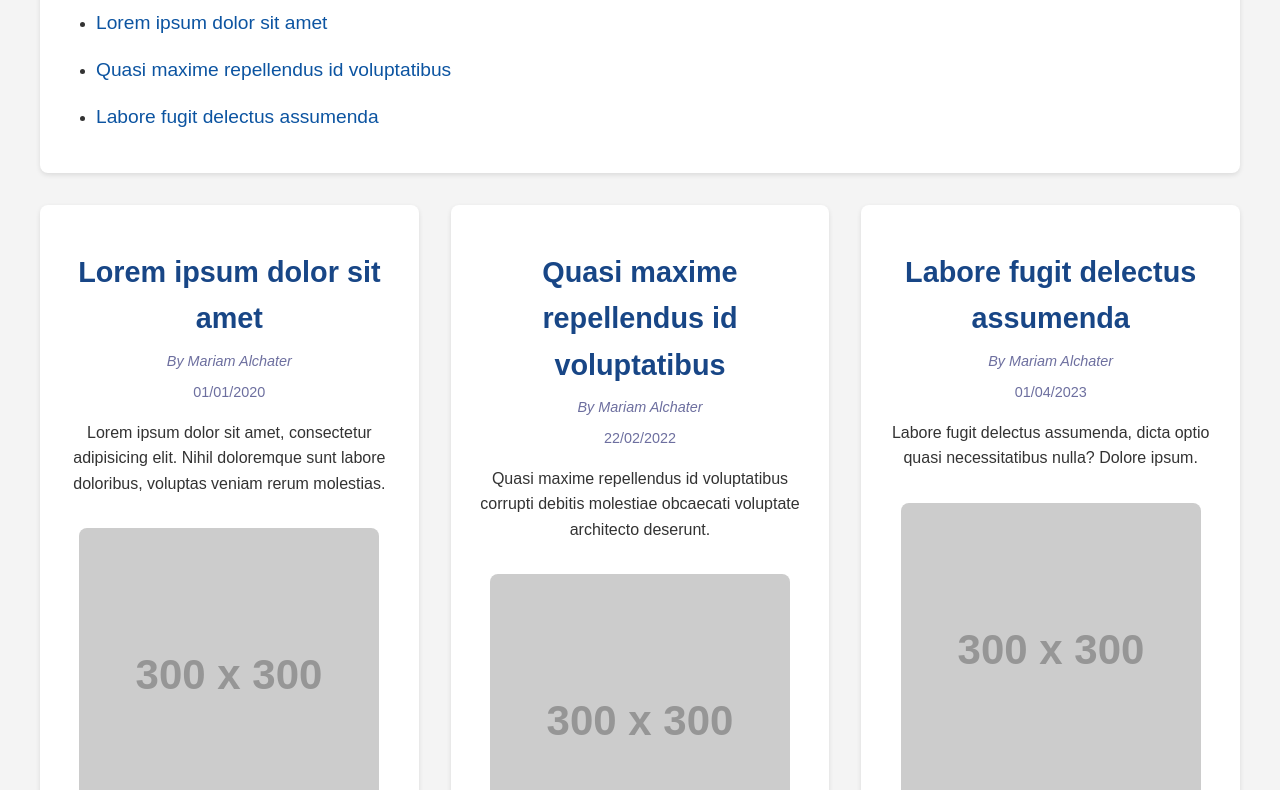
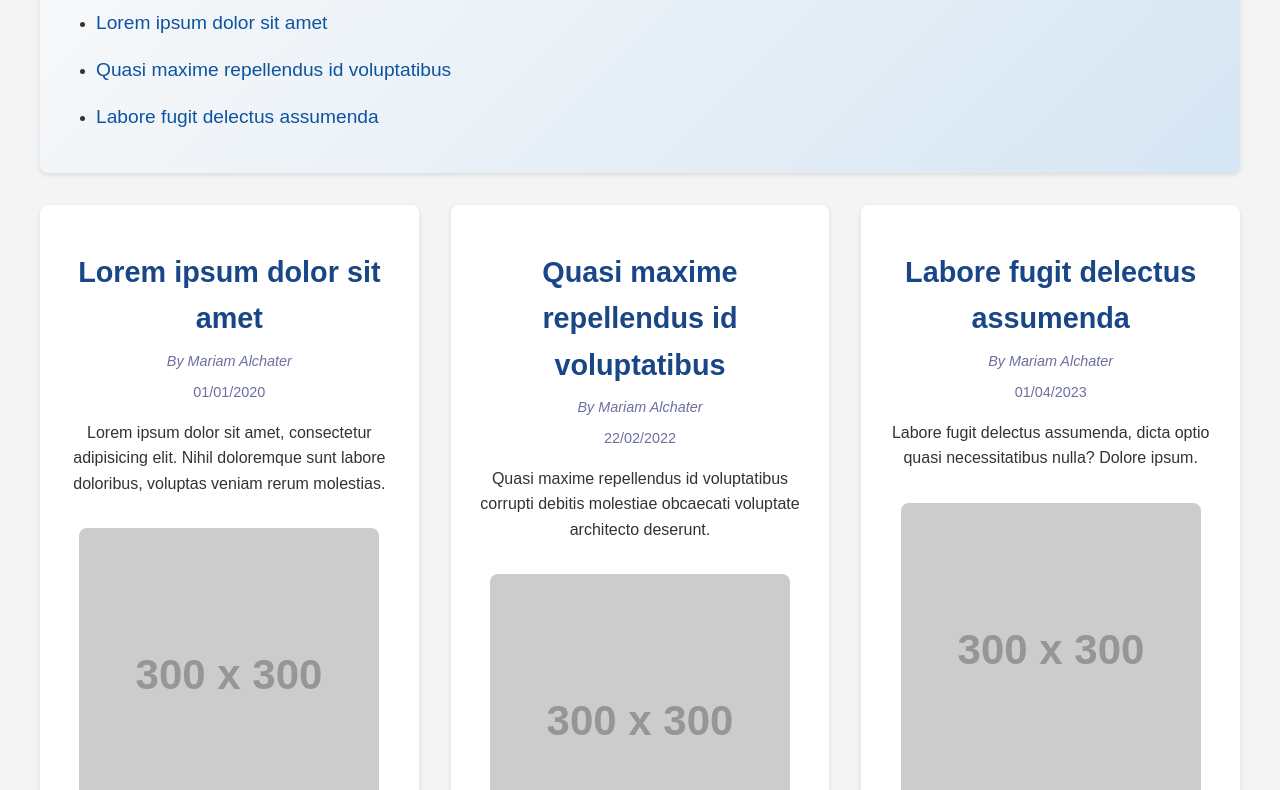
Before and after one commit to mariamhash/websiteTASK, a plain HTML site: page blog.html in a window 1280 px wide. Shown: the part 252-1042 px from the top of the page. Drawn offline with Linux system fonts and the light colour scheme; placeholder pictures from the web are drawn by us.

Commit message:
update the blog.css page

```diff
--- a/css/blog.css
+++ b/css/blog.css
@@ -12,6 +12,7 @@ main {
     padding: 1.5rem;
     border-radius: 8px;
     box-shadow: 0 2px 5px rgba(0, 0, 0, 0.1);
+    background: linear-gradient(135deg, #ffffff85 0%, #bfdbf391 100%);
   }
 
   .blog-list h1 {
```
